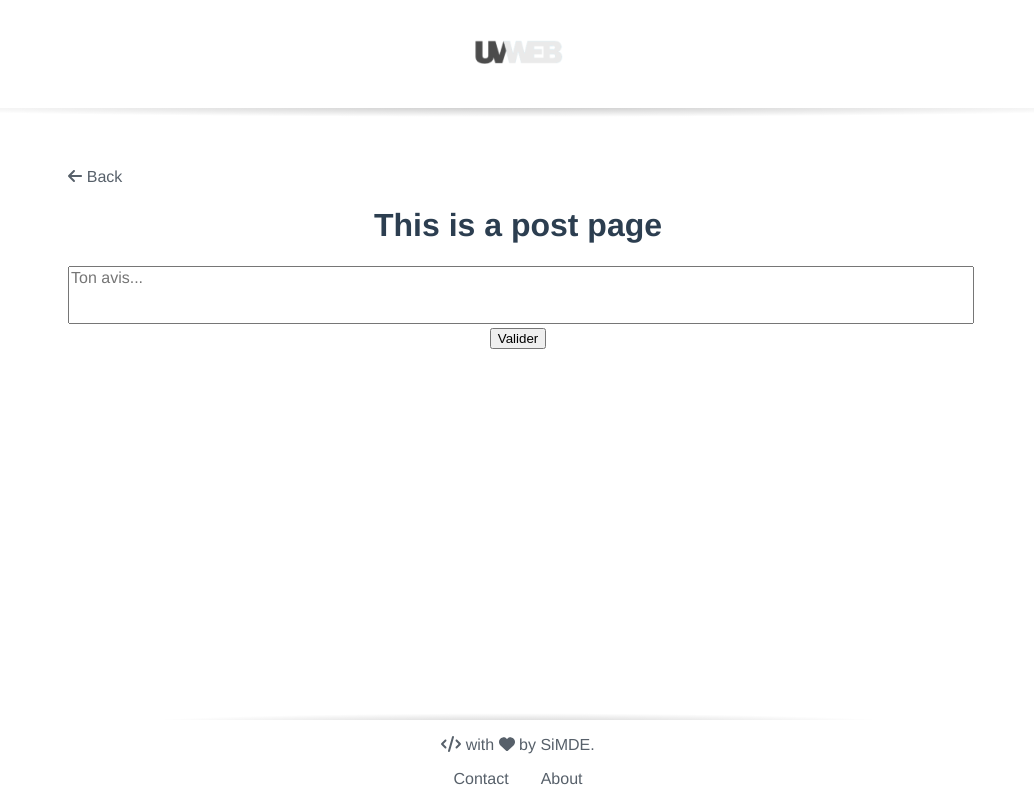
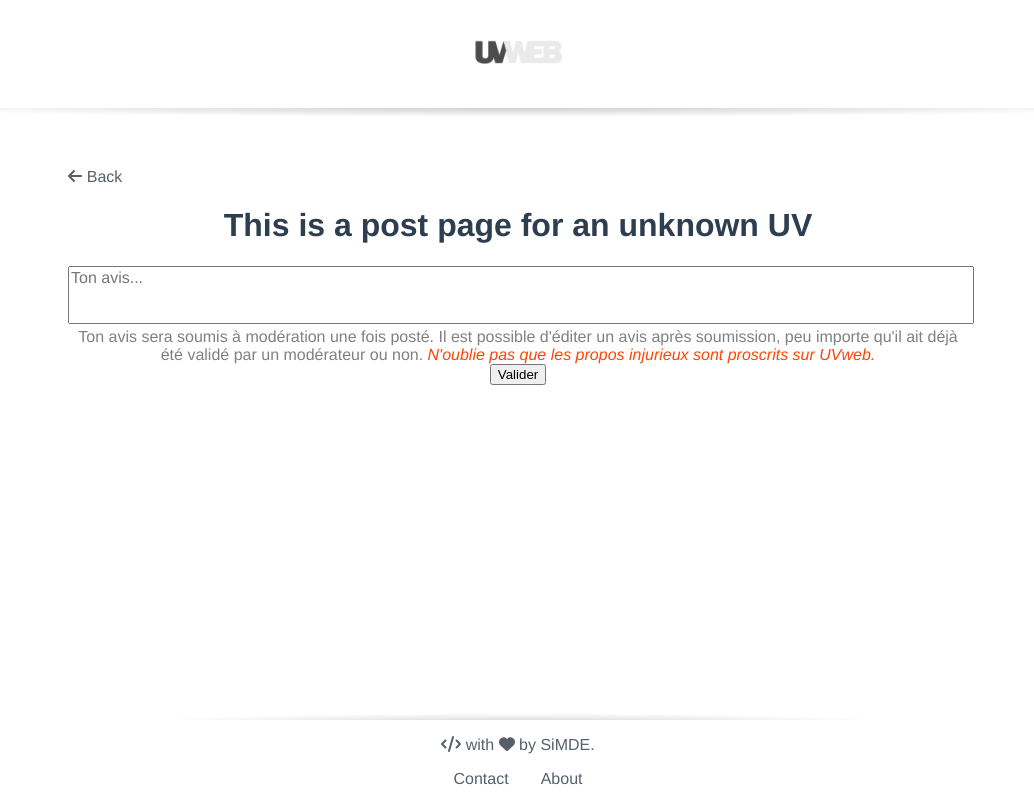
Before and after one commit to SiMDE-Projects/UVweb, a Vue app: page /post in a window 1280 px wide. Shown: the whole page, without its empty margins (122-1156 px from the left). Built offline with nearby package versions, Linux system fonts and the light colour scheme.

Commit message:
add precisions for posting on PostView.vue

```diff
--- a/src/views/PostView.vue
+++ b/src/views/PostView.vue
@@ -1,6 +1,11 @@
 <template>
   <div class="post">
-    <h1>This is a post page</h1>
+    <h1>
+      This is a post page for
+      {{
+        $route.params.name ? $route.params.name.toUpperCase() : "an unknown UV"
+      }}
+    </h1>
     <form v-on:submit.prevent="submitForm">
       <AppTextArea
         name="post"
@@ -8,6 +13,15 @@
         placeholder="Ton avis..."
         v-model="form.comment"
       />
+      <div class="precisions">
+        <font-awesome-icon icon="info-circle" />
+        Ton avis sera soumis à modération une fois posté. Il est possible
+        d'éditer un avis après soumission, peu importe qu'il ait déjà été validé
+        par un modérateur ou non.
+        <em class="text-error"
+          >N'oublie pas que les propos injurieux sont proscrits sur UVweb.</em
+        >
+      </div>
       <button>Valider</button>
     </form>
   </div>
@@ -48,7 +62,16 @@ export default {
 };
 </script>
 
-<style lang="sass" scoped>
-#post
-  resize: none
+<style lang="scss" scoped>
+#post {
+  resize: none;
+}
+
+.precisions {
+  color: gray;
+
+  .text-error {
+    color: orangered;
+  }
+}
 </style>
```
